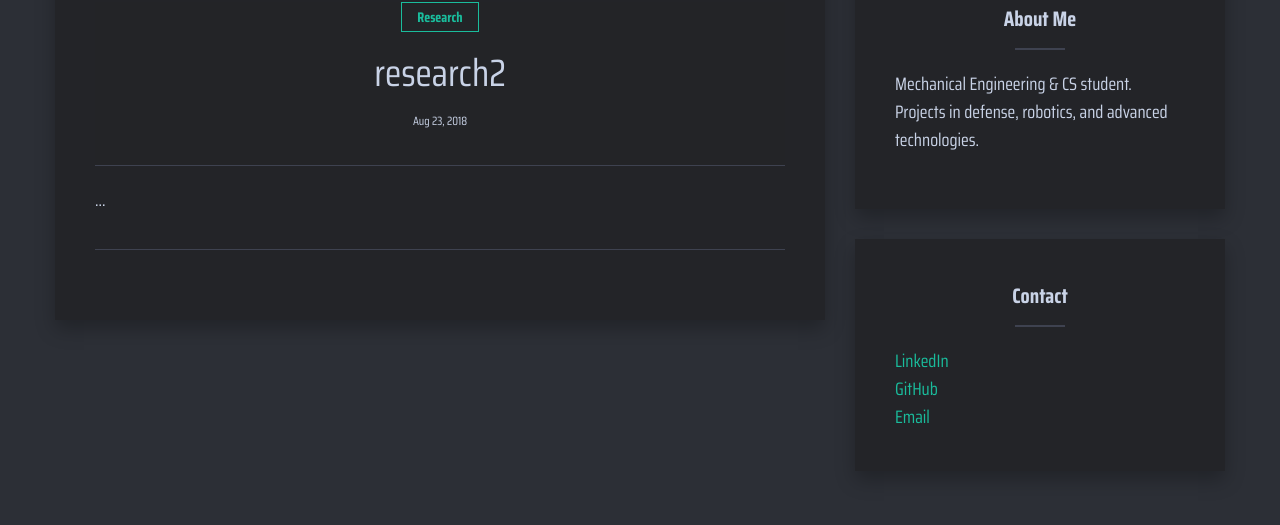
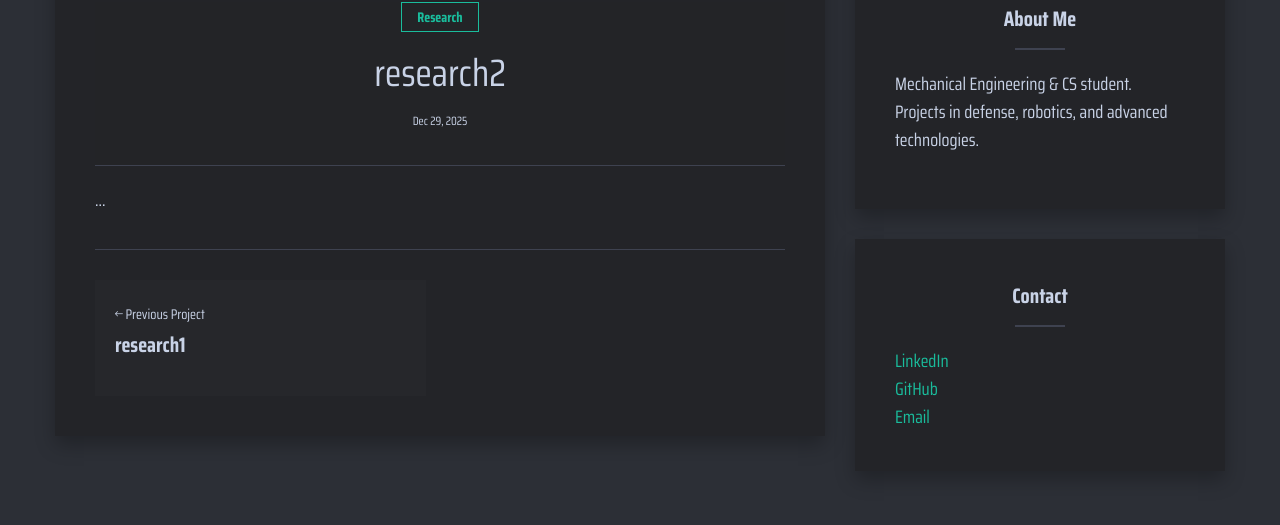
Before and after one commit to mhasley/mhasley.github.io, a Jekyll site: the page built from _posts/2025-12-29-research2.markdown, in a window 1280 px wide. Shown: the part 763-1288 px from the top of the page. Built offline with Jekyll 4.4.1, drawn with Linux system fonts in a browser that asks for light colours; nearby versions of some CDN libraries.

Commit message:
Update 2025-12-29-research2.markdown

```diff
--- a/_posts/2025-12-29-research2.markdown
+++ b/_posts/2025-12-29-research2.markdown
@@ -1,7 +1,7 @@
 ---
 layout: post
 title:  research2
-date:   2018-08-23 16:04:55 +0300
+date:   2025-12-29 16:04:55 +0300
 image:  02.jpg
 tags:   [research]
 ---
```
